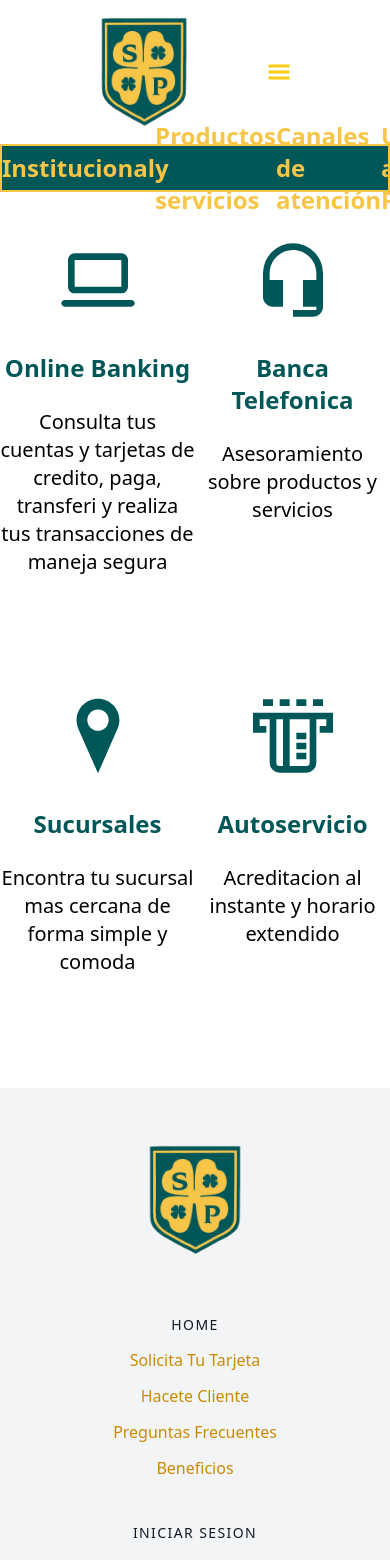
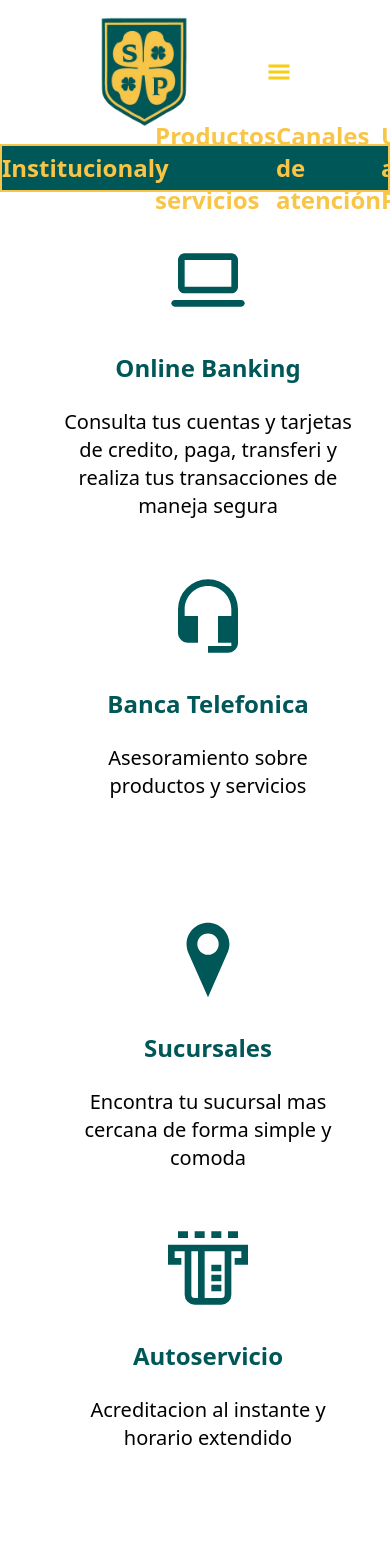
Before and after one commit to FedeSabi/Banco-saint-patrick, a React (Vite) app in the folder front/: page /CanalesDeAtencion in a window 390 px wide. Shown: the top 1560 px of the page. Built offline with nearby package versions, Linux system fonts and the light colour scheme; a web font is replaced by a local one.

Commit message:
se modifico navbar y responsive

```diff
--- a/front/src/Components/Navbar.jsx
+++ b/front/src/Components/Navbar.jsx
@@ -10,8 +10,8 @@
   }
   const content = (
     <>
-      <div className="lg:hidden block relative top-16 w-full left-0 right-0 bg-customGrey transition ">
-        <ul className="text-center text-xl text-amber-400 p-20">
+      <div className="lg:hidden block relative top-16 w-full left-0 right-0 bg-customGrey transition" onClick={handleClick}>
+        <ul className="text-center text- w-full text-amber-400 p-20">
           <li className="my-4 py-4 border-b border-amber-400 hover:bg-white hover:rounded">
             <Link spy={true} smooth={true} to={'/SolicitaTuTarjeta'}>Solicita tu tarjeta</Link>
           </li>
@@ -19,10 +19,10 @@
             <Link spy={true} smooth={true} to={'/'} >Hacete cliente</Link>
           </li>
           <li className="my-4 py-4 border-b border-amber-400 hover:bg-white hover:rounded">
-            <Link spy={true} smooth={true} to={'/'}>Preguntas frecuentes</Link>
+            <Link spy={true} smooth={true} to={'/PreguntasFrecuentes'}>Preguntas frecuentes</Link>
           </li>
           <li className="my-4 py-4 border-b border-amber-400 hover:bg-white hover:rounded">
-            <Link spy={true} smooth={true} to={'/'}>Beneficios</Link>
+            <Link spy={true} smooth={true} to={'/Beneficios'}>Beneficios</Link>
           </li>
         </ul>
       </div>
@@ -30,7 +30,7 @@
   );
   return (
     <nav>
-      <div className="h-10vh flex justify-around z-50 text-customGrey font-semibold text-2xl lg:py-5 px-20 py-4">
+      <div className=" h-10vh flex justify-around z-50 text-customGrey font-semibold text-2xl lg:py-5 px-20 py-4">
         <div className="flex items-center">
           <img
             className="h-28"
@@ -65,7 +65,7 @@
             {click && content}
         </div>
         <button className="block sm:hidden transition text-yellow-400" onClick={handleClick}>
-          {click ? <FaTimes /> : <GiHamburgerMenu />}
+          {click ? <FaTimes className="hidden" /> : <GiHamburgerMenu />}
         </button>
       </div>
     </nav>
--- a/front/src/Pages/CanalesDeAtencion.jsx
+++ b/front/src/Pages/CanalesDeAtencion.jsx
@@ -7,10 +7,10 @@
 const CanalesDeAtencion = () => {
   return (
     <div>
-      <NavbarInterno />
+     <NavbarInterno />
       {/*primera fila */}
-      <div className="flex justify-evenly mb-28 mt-10">
-        <div className="flex flex-col w-72 text-center items-center gap-6">
+      <div className="sm:flex ml-16 items-center flex-col md:flex lg:flex-row xl:flex-row 2xl:flex-row justify-evenly mb-28 mt-10">
+        <div className="flex flex-col w-72 text-center items-center gap-6 mb-12 ">
           <CgLaptop className="w-20 h-24 text-customGreen" />
           <h1 className="text-2xl font-bold text-customGreen">
             Online Banking
@@ -20,7 +20,7 @@
             realiza tus transacciones de maneja segura
           </p>
         </div>
-        <div className="flex flex-col w-72 text-center items-center gap-6">
+        <div className="flex flex-col w-72 text-center items-center gap-6 ">
           <MdHeadsetMic className="w-20 h-24 text-customGreen" />
           <h1 className="text-2xl font-bold text-customGreen">
             Banca Telefonica
@@ -29,8 +29,8 @@
         </div>
       </div>
       {/*segunda fila */}
-      <div className="flex justify-evenly mb-28 mt-10">
-        <div className="flex flex-col w-72 text-center items-center gap-6">
+      <div className="sm:flex ml-16 items-center flex-col  md:flex lg:flex-row xl:flex-row 2xl:flex-row justify-evenly mb-28 mt-10">
+        <div className="flex flex-col w-72 text-center items-center gap-6 mb-12">
           <GiPositionMarker className="w-20 h-24 text-customGreen" />
           <h1 className="text-2xl font-bold text-customGreen">Sucursales</h1>
           <p className="text-xl">
```
